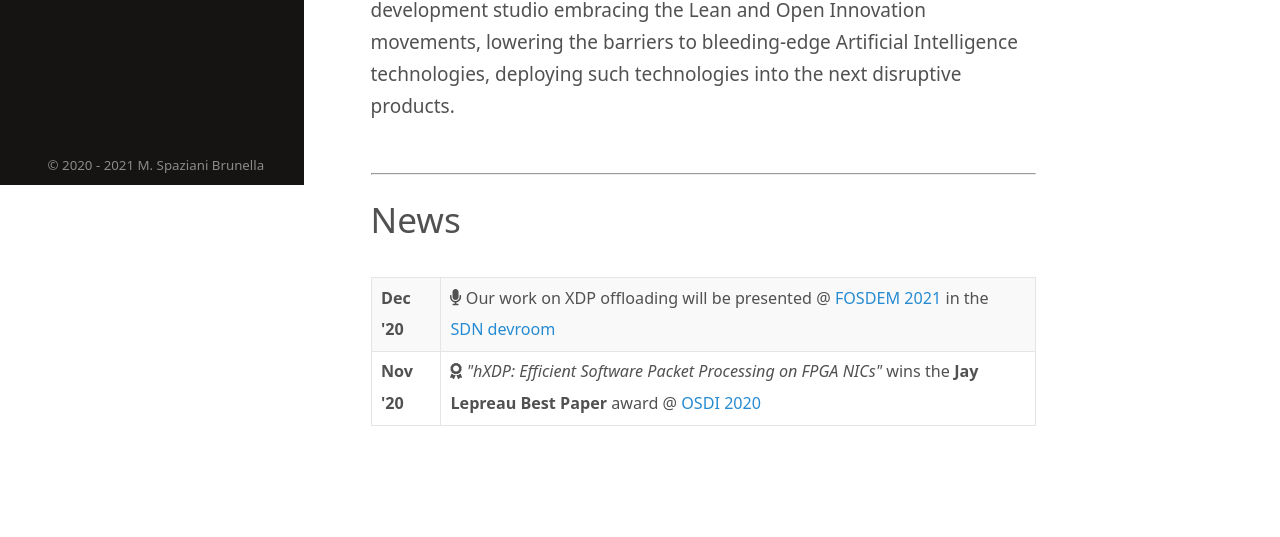
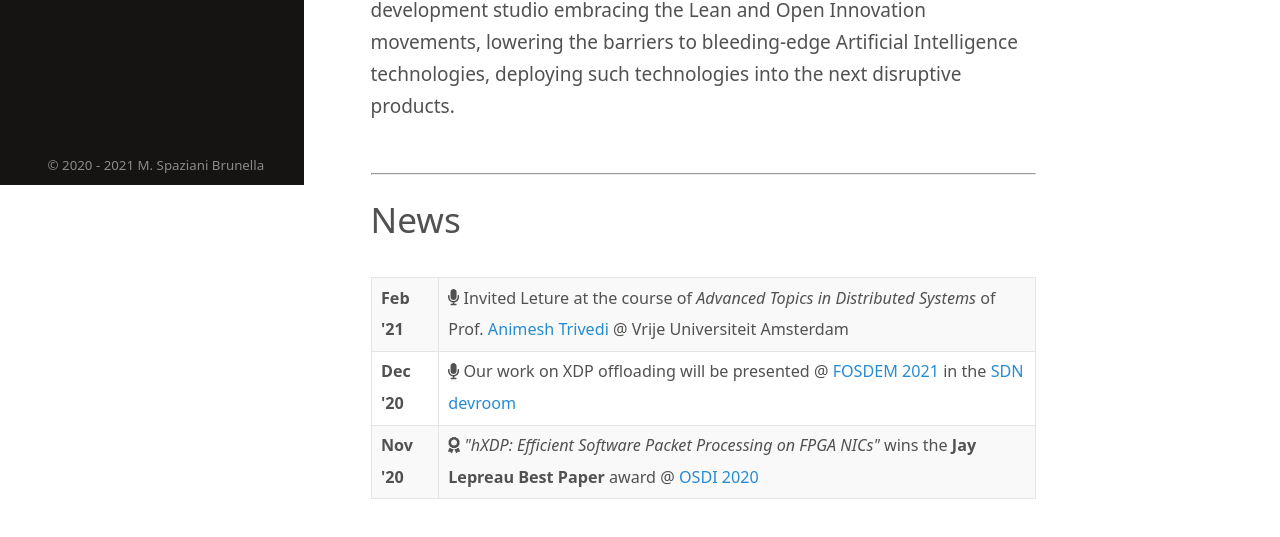
Before and after one commit to marcospazianibrunella/marcospazianibrunella.github.io, a plain HTML site: page index.html in a window 1280 px wide. Shown: the part 615-1152 px from the top of the page. Before the commit the page ends 1098 px from the top, so only its background shows below. Drawn offline with nearby package versions, Linux system fonts and the light colour scheme.

Commit message:
Added guest lecture

```diff
--- a/index.html
+++ b/index.html
@@ -202,6 +202,10 @@
     <br>
     <table>
         <tr>
+            <td><strong>Feb '21</strong></td>
+            <td><div class="fa fa-microphone"></div> Invited Leture at the course of <em>Advanced Topics in Distributed Systems</em> of Prof. <a href="https://animeshtrivedi.github.io/">Animesh Trivedi</a> @ Vrije Universiteit Amsterdam</td>
+        </tr>
+        <tr>
             <td><strong>Dec '20</strong></td>
             <td><div class="fa fa-microphone"></div> Our work on XDP offloading will be presented @ <a href="https://fosdem.org/2021/">FOSDEM 2021</a> in the <a href="https://fosdem.org/2021/schedule/track/software_defined_networking/">SDN devroom</a></td>
         </tr>
```
